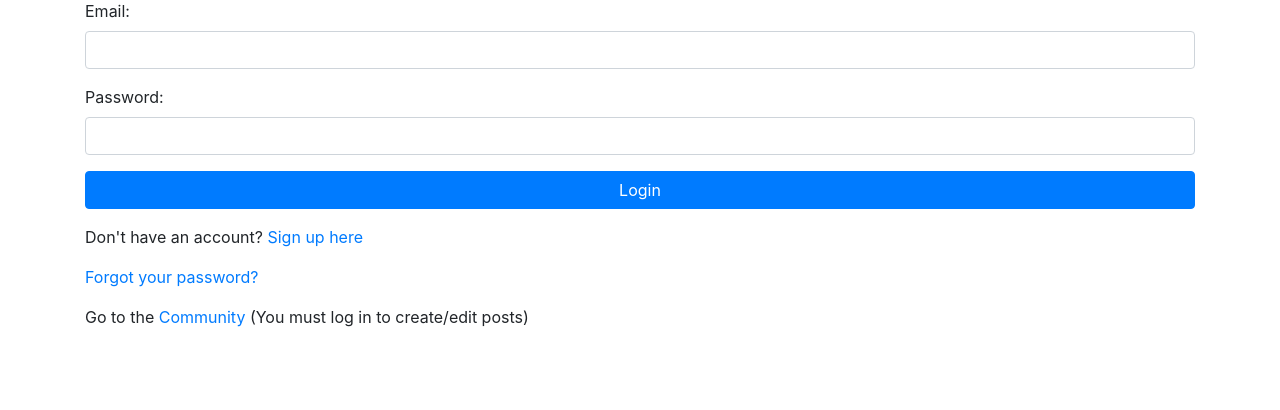
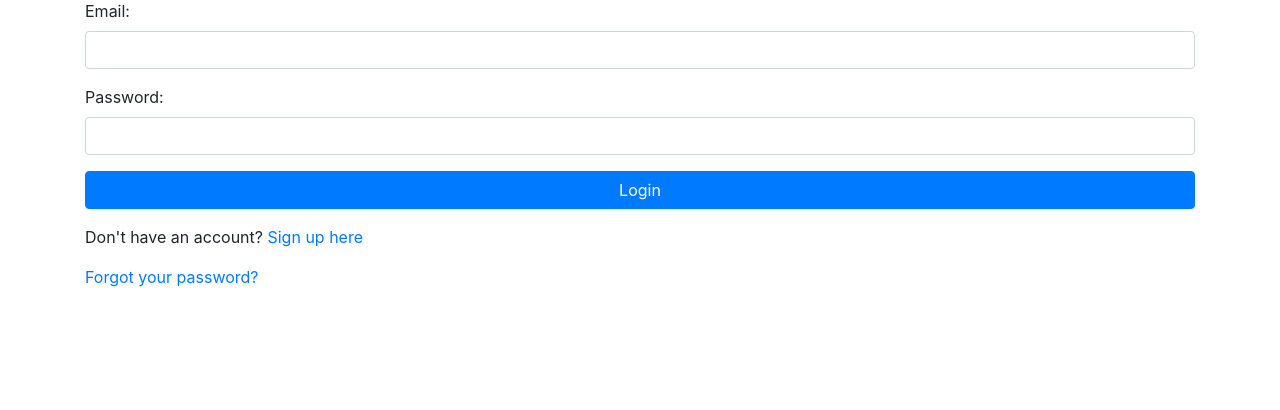
Before and after one commit to minjuko/farm-copilot, a Django app: page /login/login/ in a window 1280 px wide. Shown: the part 95-505 px from the top of the page. Run offline with Django 5.2, Linux system fonts and the light colour scheme; some libraries are stand-ins or nearby versions.

Commit message:
chore: detect update

```diff
--- a/login/templates/login.html
+++ b/login/templates/login.html
@@ -29,7 +29,7 @@
         </form>
         <p class="mt-3">Don't have an account? <a href="{% url 'login:signup' %}">Sign up here</a></p>
         <p class="mt-3"><a href="{% url 'login:password_reset' %}">Forgot your password?</a></p>
-        <p class="mt-3">Go to the <a href="{% url 'community:post_list' %}">Community</a> (You must log in to create/edit posts)</p>
+        {% comment %} <p class="mt-3">Go to the <a href="{% url 'community:post_list' %}">Community</a> (You must log in to create/edit posts)</p> {% endcomment %}
     </div>
     <script src="https://code.jquery.com/jquery-3.5.1.slim.min.js"></script>
     <script src="https://cdn.jsdelivr.net/npm/@popperjs/core@2.5.4/dist/umd/popper.min.js"></script>
```
Also changed, not shown: F5eElC_a8AAGltm_1FPhi42.jpg (added), detect/migrations/0001_initial.py, detect/models.py (line endings or trailing spaces), detect/templates/upload.html (line endings or trailing spaces), detect/utils.py (line endings or trailing spaces), pest_detections/F5eElC_a8AAGltm.jpg (added), 1 other file.
